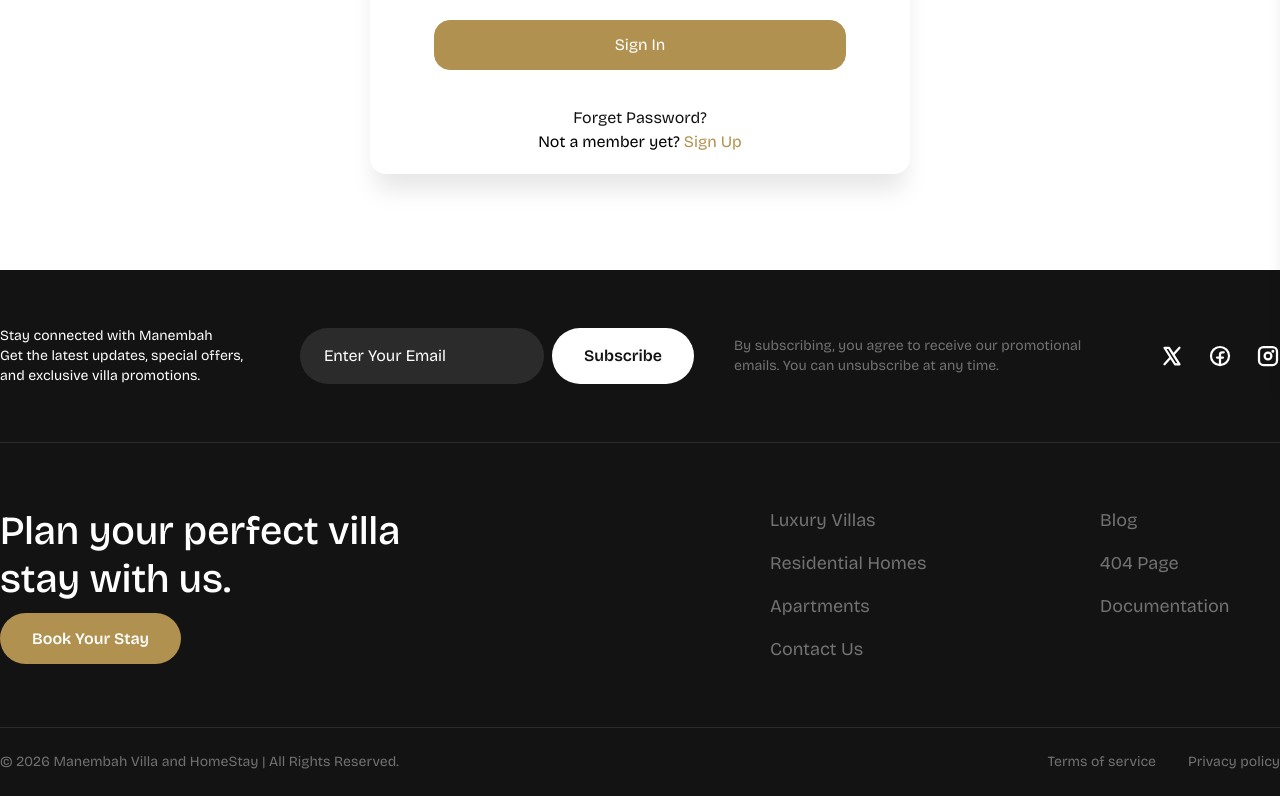
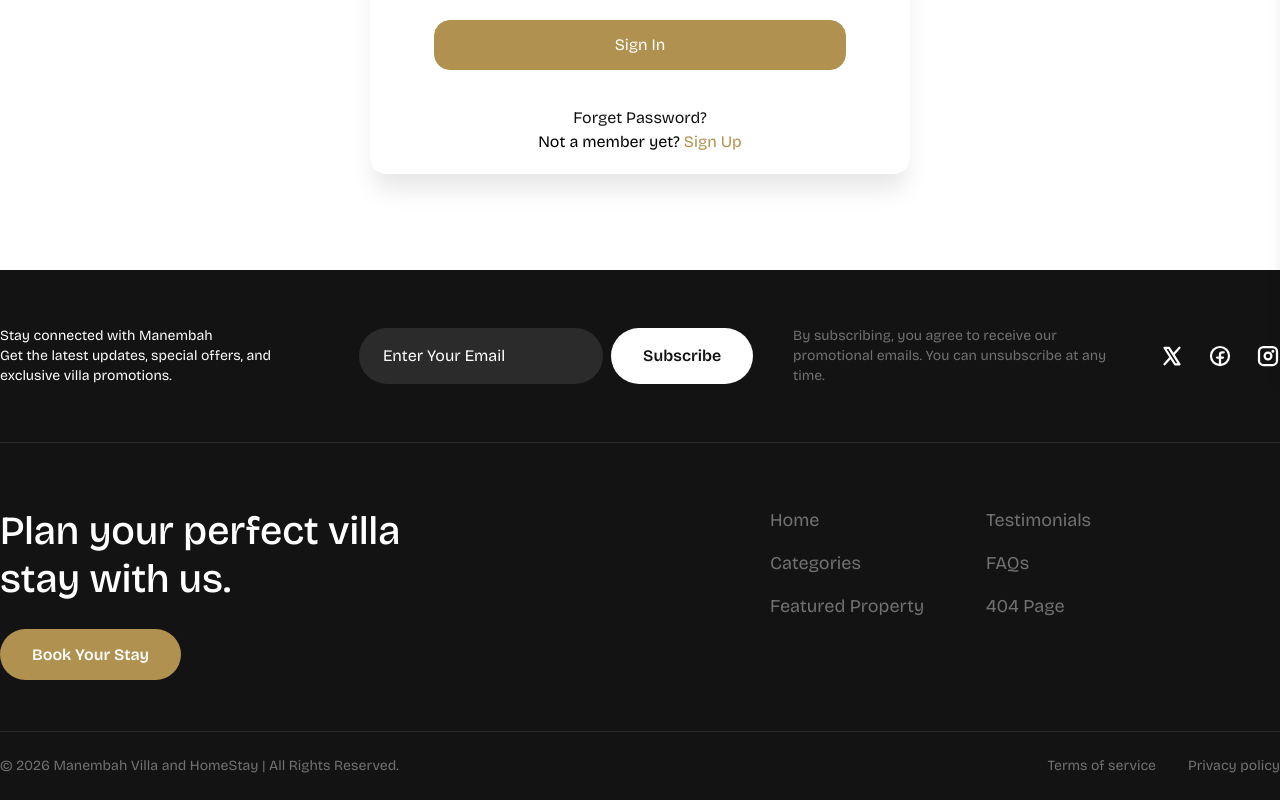
Before and after one commit to andikairvansyah666/manembah-website, a Next.js app: page /signin in a window 1280 px wide. Shown: the part 416-1216 px from the top of the page. Built offline with nearby package versions, Linux system fonts and the light colour scheme.

Commit message:
fix footer

```diff
--- a/app/api/footerlinks.tsx
+++ b/app/api/footerlinks.tsx
@@ -1,11 +1,10 @@
 import { footerlinks } from "@/types/footerlinks"
 
 export const FooterLinks: footerlinks[] = [
-    { label: 'Luxury Villas', href: '/luxury-villa' },
-    { label: 'Residential Homes', href: '/residential-homes' },
-    { label: 'Apartments', href: '/appartment' },
-    { label: 'Contact Us', href: '/contactus' },
-    { label: 'Blog', href: '/blogs' },
+    { label: 'Home', href: '/' },
+    { label: 'Testimonials', href: '/residential-homes' },
+    { label: 'Categories', href: '/appartment' },
+    { label: 'FAQs', href: '/contactus' },
+    { label: 'Featured Property', href: '/blogs' },
     { label: '404 Page', href: '/not-found' },
-    { label: 'Documentation', href: '/documentation' },
 ]
--- a/components/Layout/Footer/index.tsx
+++ b/components/Layout/Footer/index.tsx
@@ -6,8 +6,8 @@ const Footer = () => {
   return (
     <footer className="relative z-10 bg-dark">
       <div className="container mx-auto max-w-8xl pt-14 px-4 sm:px-6 lg:px-0">
-        <div className="flex lg:items-center justify-between items-end lg:gap-11 pb-14 border-b border-white/10 lg:flex-nowrap flex-wrap gap-6">
-          <p className="text-white text-sm lg:max-w-1/5">
+        <div className="flex lg:items-center justify-between items-end lg:gap-8 pb-14 border-b border-white/10 lg:flex-nowrap flex-wrap gap-6">
+          <p className="text-white text-sm lg:max-w-5/5">
             Stay connected with Manembah
             <br />
             Get the latest updates, special offers, and exclusive villa promotions.
@@ -38,7 +38,7 @@ const Footer = () => {
         <div className="py-16 border-b border-white/10">
           <div className="grid grid-cols-12 sm:gap-10 gap-y-6">
             <div className="md:col-span-7 col-span-12">
-              <h2 className="text-white leading-[1.2] text-40 font-medium mb-6 lg:max-w-3/4">
+              <h2 className="text-white leading-[1.2] text-40 font-medium mb-10 lg:max-w-3/4">
                 Plan your perfect villa
                 <br />
                 stay with us.
@@ -47,25 +47,15 @@ const Footer = () => {
                 Book Your Stay
               </Link>
             </div>
-            <div className="md:col-span-3 sm:col-span-6 col-span-12">
-              <div className="flex flex-col gap-4 w-fit">
-                {FooterLinks.slice(0, 4).map((item, index) => (
-                  <div key={index}>
-                    <Link href={item.href} className="text-white/40 text-xm hover:text-white">
-                      {item.label}
-                    </Link>
-                  </div>
-                ))}
-              </div>
-            </div>
-            <div className="md:col-span-2 sm:col-span-6 col-span-12">
-              <div className="flex flex-col gap-4 w-fit">
-                {FooterLinks.slice(4, 8).map((item, index) => (
-                  <div key={index}>
-                    <Link href={item.href} className="text-white/40 text-xm hover:text-white">
-                      {item.label}
-                    </Link>
-                  </div>
+            <div className="md:col-span-4 sm:col-span-6 col-span-12 ">
+              <div className="grid grid-cols-2 gap-x-8 gap-y-4 ">
+                {FooterLinks.slice(0, 6).map((item) => (
+                  <Link
+                    key={item.href}
+                    href={item.href}
+                    className="text-white/40 text-xm hover:text-primary transition-colors duration-200">
+                    {item.label}
+                  </Link>
                 ))}
               </div>
             </div>
```
